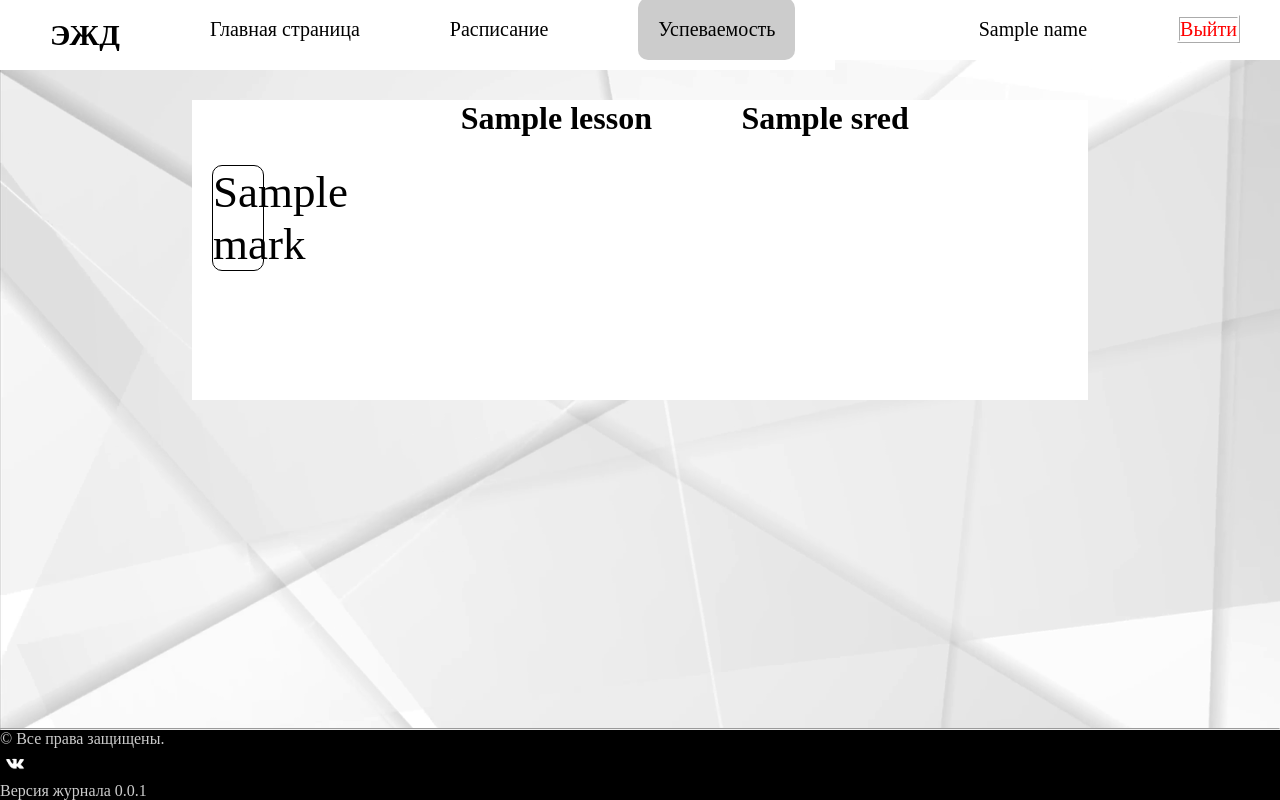
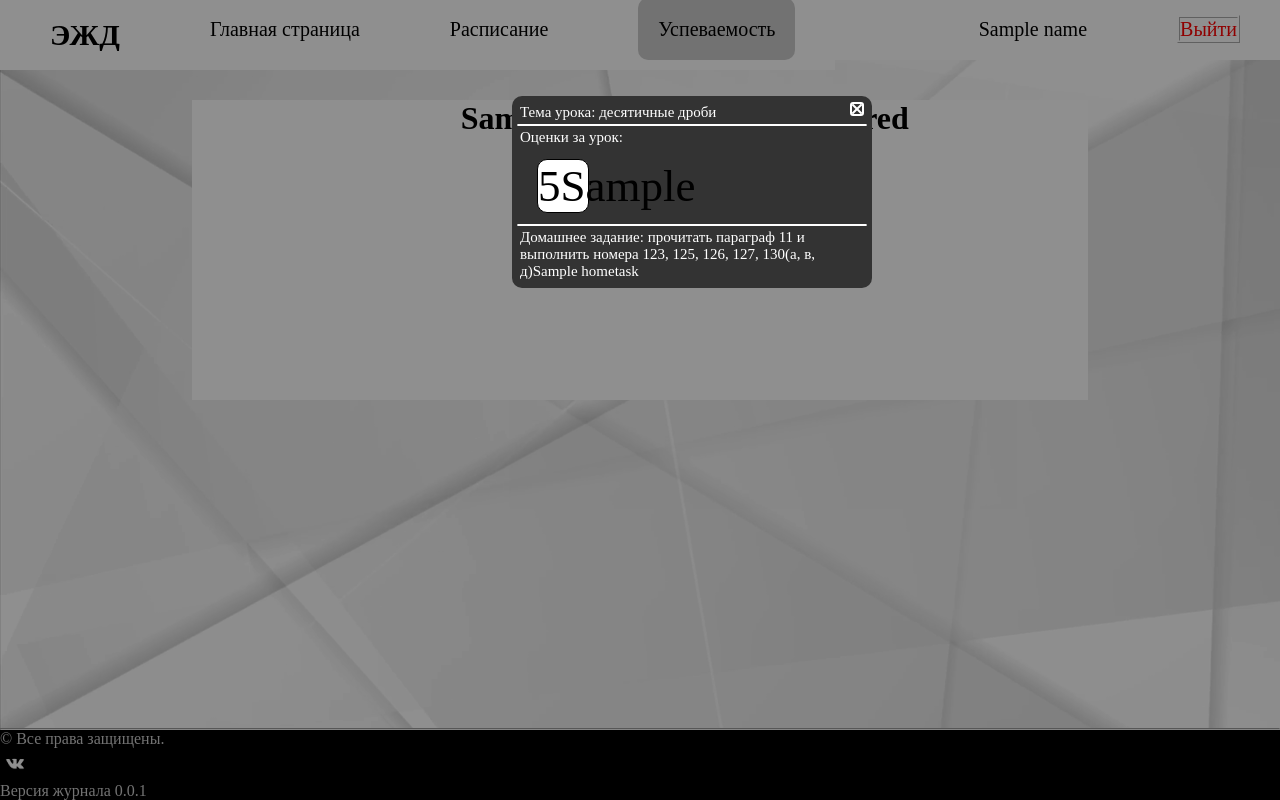
Before and after one commit to m0deko/dnevnichok, a Flask app: template templates/page_with_mark.html in a window 1280 px wide. Run offline with Flask 2, Linux system fonts and the light colour scheme; the template is opened without the code that fills it: most values are stand-ins (such as "Sample title", 1, 10 or a date in 2020).

Commit message:
add popups

```diff
--- a/templates/page_with_mark.html
+++ b/templates/page_with_mark.html
@@ -12,18 +12,40 @@
 {% include 'main_bar.html' %}
 
         <div class="content">
-
+                    <div id = "l_info" class="mod_body">
+                    <a class = "mod_body" onclick="hide_l()"></a>
+                    <div id = "l_info_cont" class = "modal_les">
+                       <svg class = "cross" onclick="hide_l()" width="10" height="10" viewBox="0 0 10 10" xmlns="http://www.w3.org/2000/svg"><line x1="0" y1="10" x2="10" y2="0" stroke-width="2" stroke="white"/><line x1="0" y1="0" x2="10" y2="10" stroke-width="2" stroke="white"/></svg>
+                       <p class = "txt">Тема урока: десятичные дроби</p>
+                       <hr class = "break">
+                       <p class="txt">Оценки за урок:</p>
+                       <ul class = "l_mark_area">
+                             <li class = "l_mark" class = "tip" data-text = "контрольная работа 11.03.2022">5{{l_mark}}</li>
+                       </ul>
+                       <hr class = "break">
+                       <p class="txt">Домашнее задание: прочитать параграф 11 и выполнить номера 123, 125, 126, 127, 130(а, в, д){{hometask}}</p>
+                    </div>
+                    </div>
                     {% for lesson in lessons %}
                     <div class="mark_in">
 
                         <h1 class="les">{{ lesson }}</h1>
                         <h1 class="sred">{{ sred[lesson] }}</h1>
+                        <button id = "but" onclick="show()">marks</button>
                         <br>
-                        <ul>
-                            {% for mark in marks[lesson] %}
-                            <li>{{ mark }}</li>
-                            {% endfor %}
+                        <div id = "m_info" class="mod_body_m">
+                        <a class = "mod_body" onclick="hide()"></a>
+                        <ul id = "content" class="modal">
+                            <div class = "sub">Оценки по предмету {{lesson}}</div>
+                            <svg class = "cross" onclick="hide()" width="10" height="10" viewBox="0 0 10 10" xmlns="http://www.w3.org/2000/svg">
+                            <line x1="0" y1="10" x2="10" y2="0" stroke-width="2" stroke="white"/>
+                            <line x1="0" y1="0" x2="10" y2="10" stroke-width="2" stroke="white"/>
+                            </svg>
+                           {% for mark in marks[lesson] %}
+                             <li class = "tip" data-text = "контрольная работа 11.03.2022">{{mark}}</li>
+                           {% endfor %}
                         </ul>
+                        </div>
                     </div>
             {% endfor %}
         </div>
```
